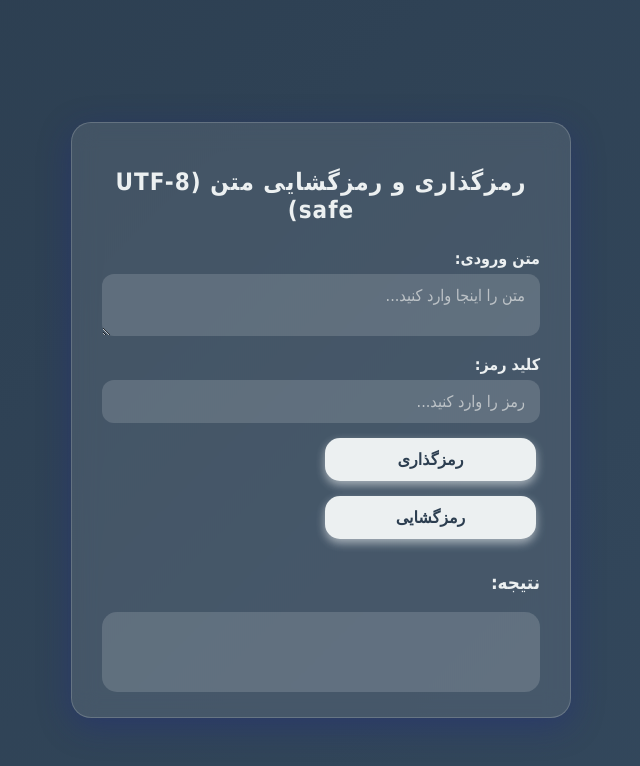
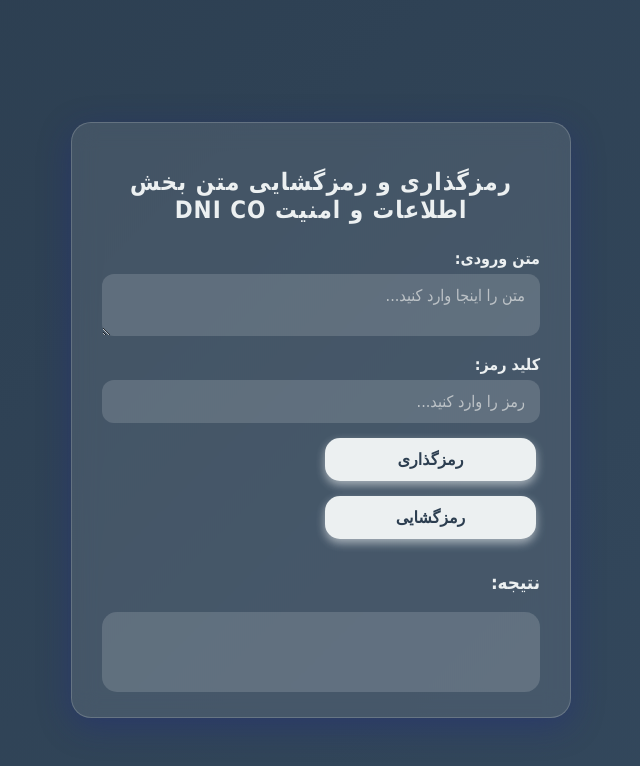
Before and after one commit to MHMahdavi1391/DNI-CO-PASS, a plain HTML site: page pass.html in a window 1280 px wide. Shown: the whole page, without its empty margins (319-959 px from the left). Drawn offline with Linux system fonts and the light colour scheme.

Commit message:
Update pass.html

```diff
--- a/pass.html
+++ b/pass.html
@@ -3,7 +3,7 @@
 <head>
   <meta charset="UTF-8" />
   <meta name="viewport" content="width=device-width, initial-scale=1" />
-  <title>رمزگذاری و رمزگشایی متن (UTF-8 safe)</title>
+  <title>رمزگذاری و رمزگشایی متن بخش اطلاعات و امنیت DNI CO</title>
   <style>
     /* همان استایل قبلی با glassmorphism */
     body {
@@ -85,7 +85,7 @@
 </head>
 <body>
   <div class="glass-container">
-    <h2>رمزگذاری و رمزگشایی متن (UTF-8 safe)</h2>
+    <h2>رمزگذاری و رمزگشایی متن بخش اطلاعات و امنیت DNI CO</h2>
 
     <label for="inputText">متن ورودی:</label>
     <textarea id="inputText" placeholder="متن را اینجا وارد کنید..."></textarea>
```
